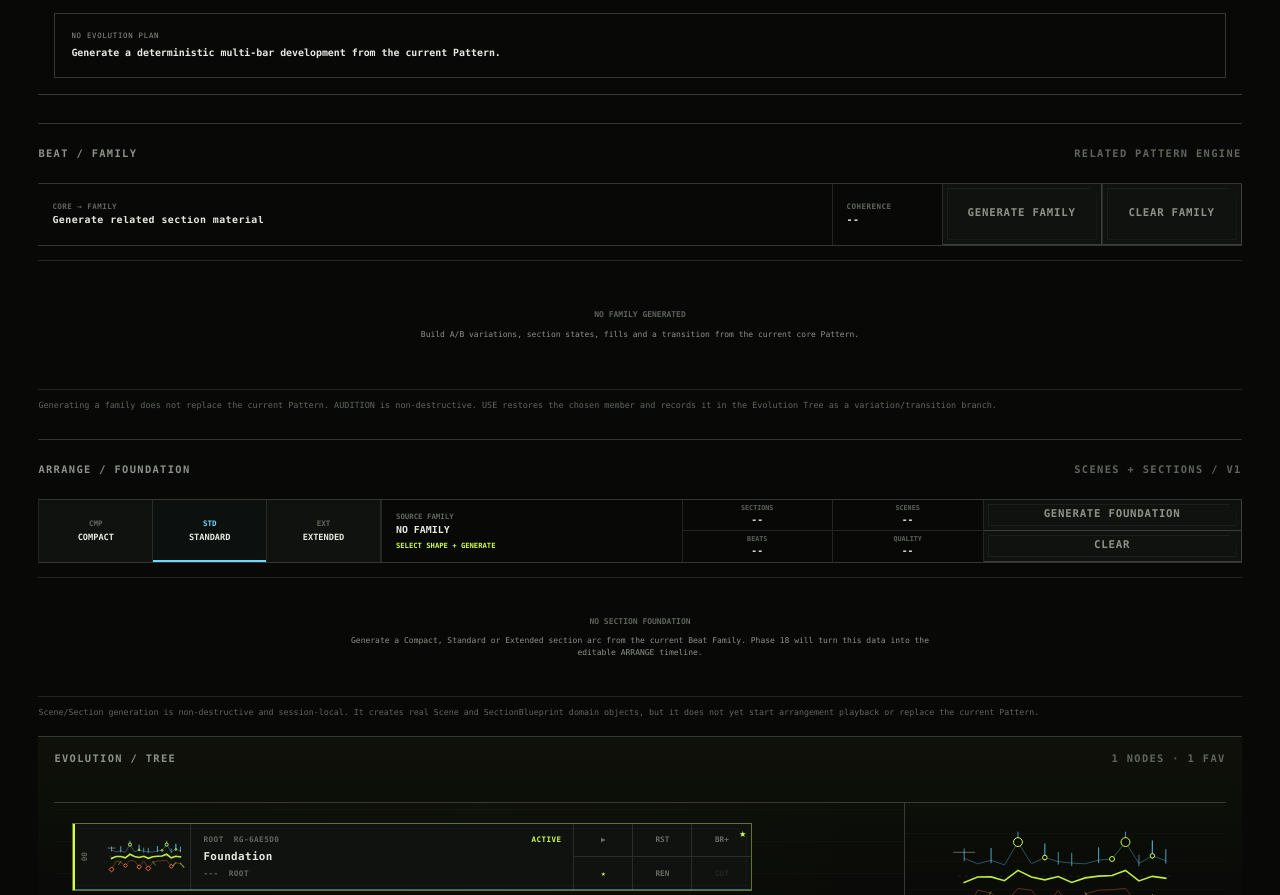
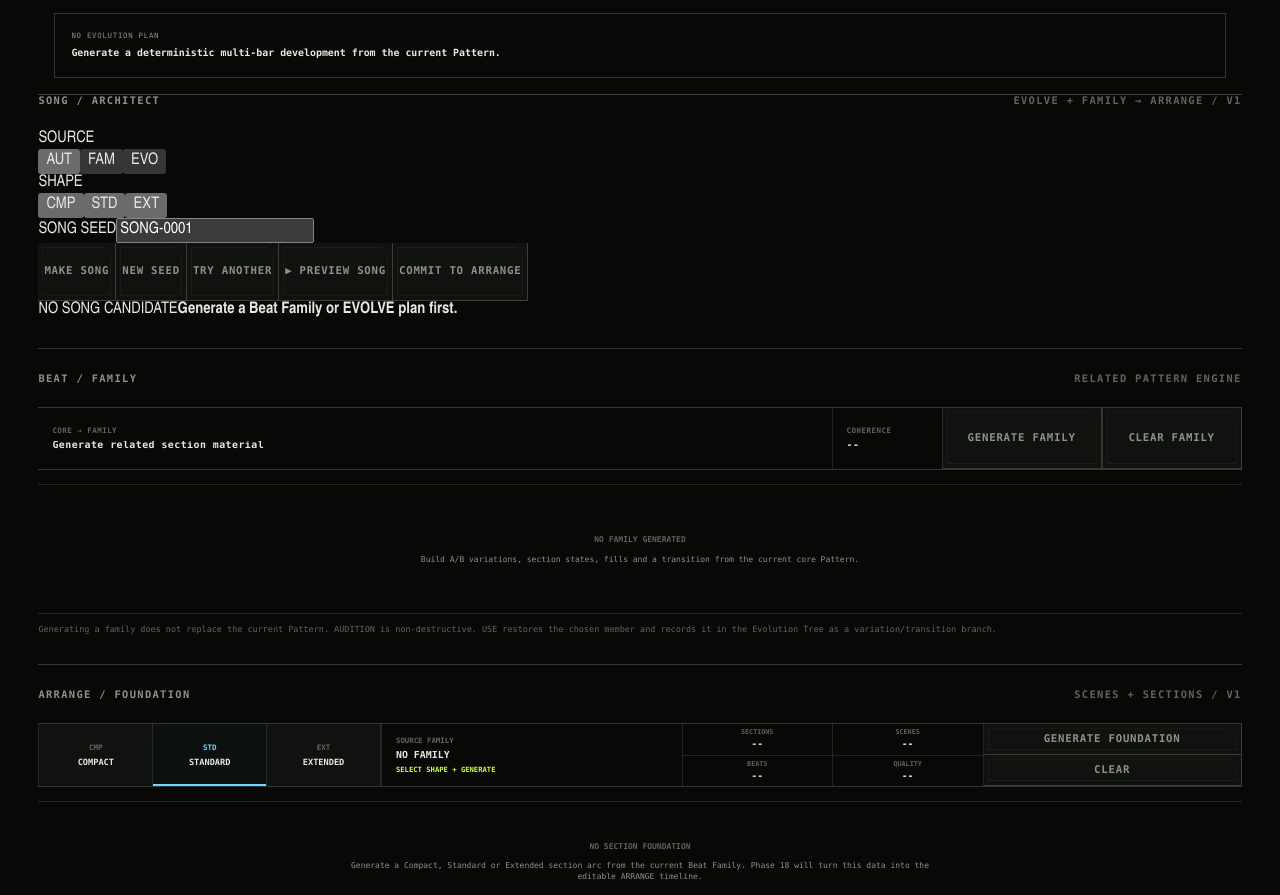
Before and after one commit to thiepn/synth, a React (Vite) app: page / in a window 1280 px wide. Shown: the part 3459-4354 px from the top of the page. Built offline with nearby package versions, Linux system fonts and the light colour scheme.

Commit message:
feat(song): wire Song Architect into CREATE

```diff
--- a/src/ui/surfaces/CreateSurface.tsx
+++ b/src/ui/surfaces/CreateSurface.tsx
@@ -50,6 +50,7 @@ import { StyleDNAPanel } from "../style/StyleDNAPanel";
 import { BeatMorphPanel } from "../morph/BeatMorphPanel";
 import { ChaosPanel } from "../chaos/ChaosPanel";
 import { EvolutionPanel } from "../evolve/EvolutionPanel";
+import { SongArchitectPanel } from "../song/SongArchitectPanel";
 import {
   BeatReactor,
   GrooveField,
@@ -941,6 +942,8 @@ export function CreateSurface() {
         bpm={transport.bpm}
       />
 
+      <SongArchitectPanel />
+
       <BeatFamilyPanel
         onGenerate={generateCurrentFamily}
         generationError={familyError}
```
